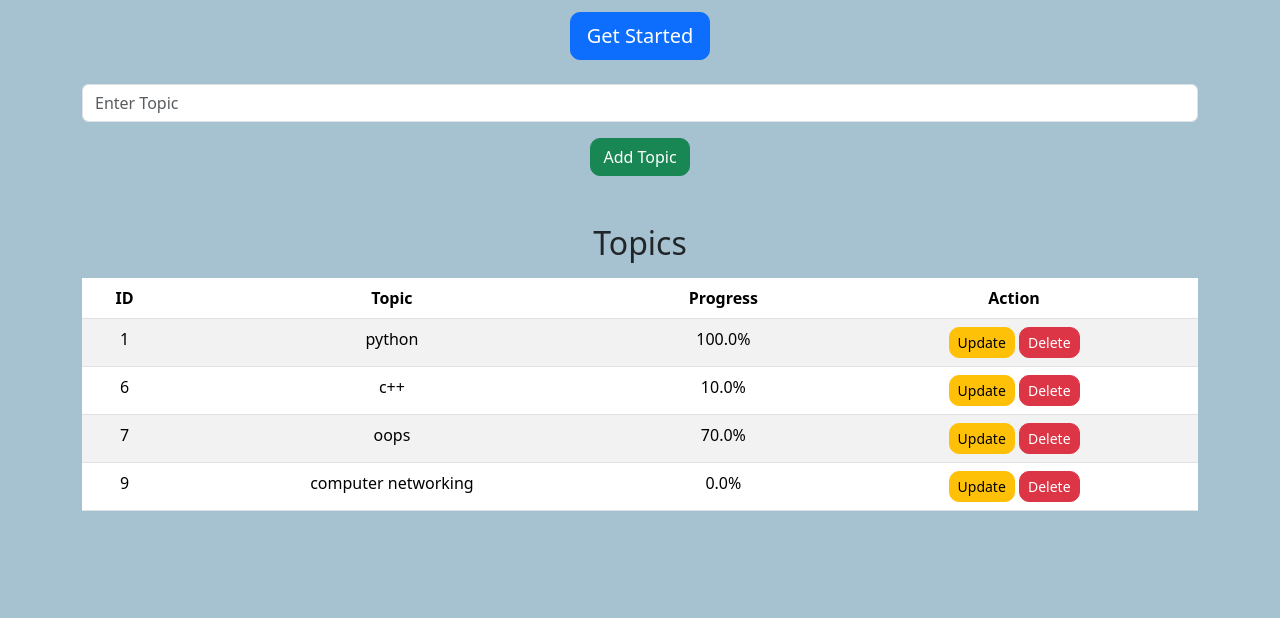
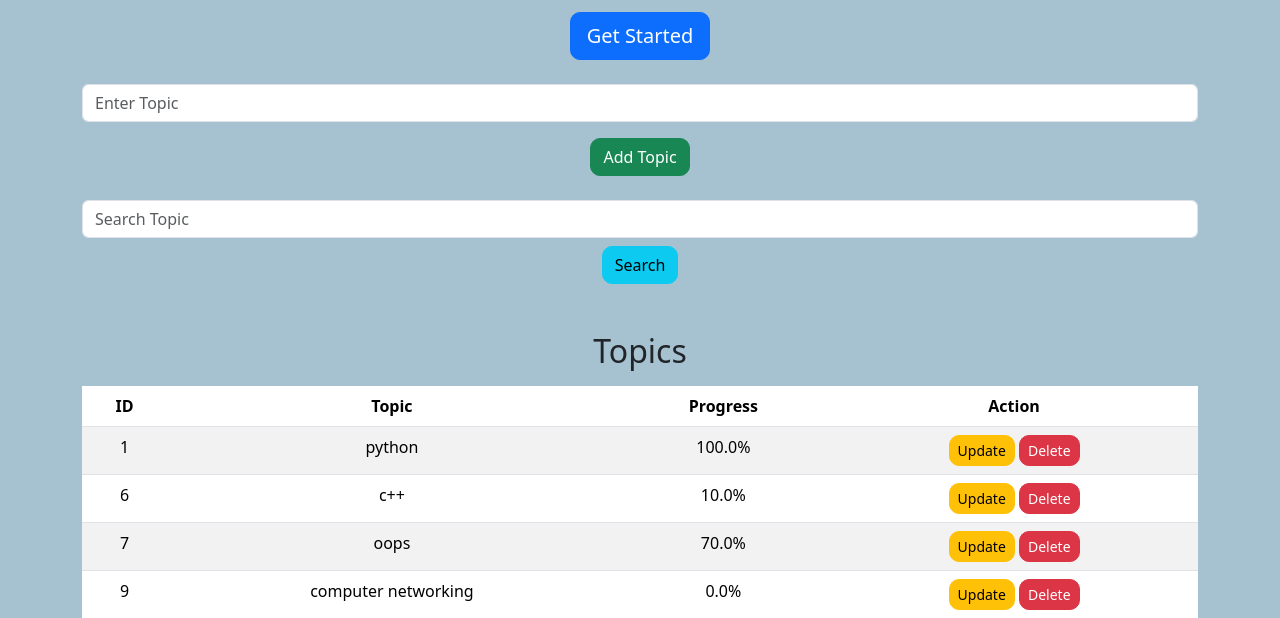
Before and after one commit to Kartikrana001/AI_Learning_Tracker, a Flask app: page / in a window 1280 px wide. Shown: the part 257-875 px from the top of the page. Before the commit the page ends 768 px from the top, so only its background shows below. Run offline with Flask 3, Linux system fonts and the light colour scheme; data comes from the database, SQL or seed files in the repository; both versions use the stored data as it was after the commit.

Commit message:
added search feature

```diff
--- a/app.py
+++ b/app.py
@@ -1,27 +1,56 @@
-from flask import Flask,render_template,request,redirect, url_for
+from flask import Flask,render_template,request,redirect, url_for,flash
 import database
 database.create_table()
 app = Flask(__name__)
-@app.route("/",methods=['GET','POST'])
+app.secret_key = "learning_tracker_secret"
+@app.route("/", methods=["GET", "POST"])
 def home():
+    search = request.args.get("search")
+
+    if search:
+        tp = database.search_topic(search)
+
+        if not tp:
+            flash("Topic not found!", "danger")
+            tp = database.view_topics()
+
+    else:
+        tp = database.view_topics()
     if request.method == "POST":
-        topic = request.form['topic']
-        database.add_topic(topic,0)
-    tp = database.view_topics()
-    return render_template("home.html",topics = tp)
+        topic = request.form["topic"].strip()
+
+        if topic == "":
+            flash("Invalid topic!", "danger")
+
+        elif database.topic_exists(topic):
+            flash("Topic already exists!", "danger")
+
+        else:
+            database.add_topic(topic, 0)
+            flash("Topic added successfully!", "success")
+
+        return redirect(url_for("home"))
+    return render_template("home.html", topics=tp)
 
 
 @app.route("/delete/<int:id>")
 def delete(id):
     database.delete_topic(id)
+    flash("Topic deleted successfully!","danger")
     return redirect(url_for("home"))
 
 @app.route("/update/<int:id>",methods=['POST','GET'])
 def update(id):
     if request.method == "POST":
-        topic = request.form['topic']
+        topic = request.form['topic'].strip()
+        if topic == "":
+            flash("invalid topic!","danger")
         progress = float(request.form["progress"])
-        database.update_topic(id,topic,progress)
+        if progress < 0 or progress > 100:
+            flash("invalid progress!","danger")
+        else:
+            database.update_topic(id,topic,progress)
+            flash("Topic updated successfully!","warning")
         return redirect(url_for("home"))
     topic = database.get_topic(id)
     return render_template("update.html", topic=topic)
@@ -36,5 +65,7 @@ def about():
 @app.route("/login")
 def login():
     return render_template("login.html")
+
+
 if __name__ == "__main__":
     app.run(debug=True)
--- a/database.py
+++ b/database.py
@@ -34,13 +34,16 @@ def search_topic(topic):
     with sqlite3.connect("learning.db") as conn:
         cursor = conn.cursor()
         cursor.execute("SELECT * FROM topics WHERE topic = ?",(topic,))
-        result = cursor.fetchone()
-        if result is None:
-            return "topic is not present..."
-        else:
-            return result
+        result = cursor.fetchall()
+        return result
 def get_topic(id):
     with sqlite3.connect("learning.db") as conn:
         cursor = conn.cursor()
         cursor.execute("SELECT * FROM topics WHERE id=?",(id,))
         return cursor.fetchone()
+def topic_exists(topic):
+    with sqlite3.connect("learning.db") as conn:
+        cursor = conn.cursor()
+        cursor.execute("SELECT * FROM topics WHERE topic = ?",(topic,))
+        result = cursor.fetchone()
+        return result != None
--- a/templates/base.html
+++ b/templates/base.html
@@ -47,6 +47,32 @@
 
         </div>
     </nav>
+    <div class="container mt-3">
+
+        {% with messages = get_flashed_messages(with_categories=true) %}
+
+            {% if messages %}
+
+                {% for category, message in messages %}
+
+                    <div class="alert alert-{{ category }} alert-dismissible fade show">
+
+                        {{ message }}
+
+                        <button type="button"
+                                class="btn-close"
+                                data-bs-dismiss="alert">
+                        </button>
+
+                    </div>
+
+                {% endfor %}
+
+            {% endif %}
+
+        {% endwith %}
+
+    </div>
     {% block content %}
     {% endblock %}
     <script src="https://cdn.jsdelivr.net/npm/bootstrap@5.3.3/dist/js/bootstrap.bundle.min.js"></script>
--- a/templates/home.html
+++ b/templates/home.html
@@ -21,6 +21,16 @@
 
         <button type="submit" class="btn btn-success">
             Add Topic
+        </button>
+    </form>
+    <form method="GET" class="mt-4 mb-3">
+        <input
+            type="text"
+            name="search"
+            class="form-control"
+            placeholder="Search Topic">
+        <button class="btn btn-info mt-2">
+            Search
         </button>
     </form>
     <h2 class="mt-5">Topics</h2>
```
Also changed, not shown: learning.db.
